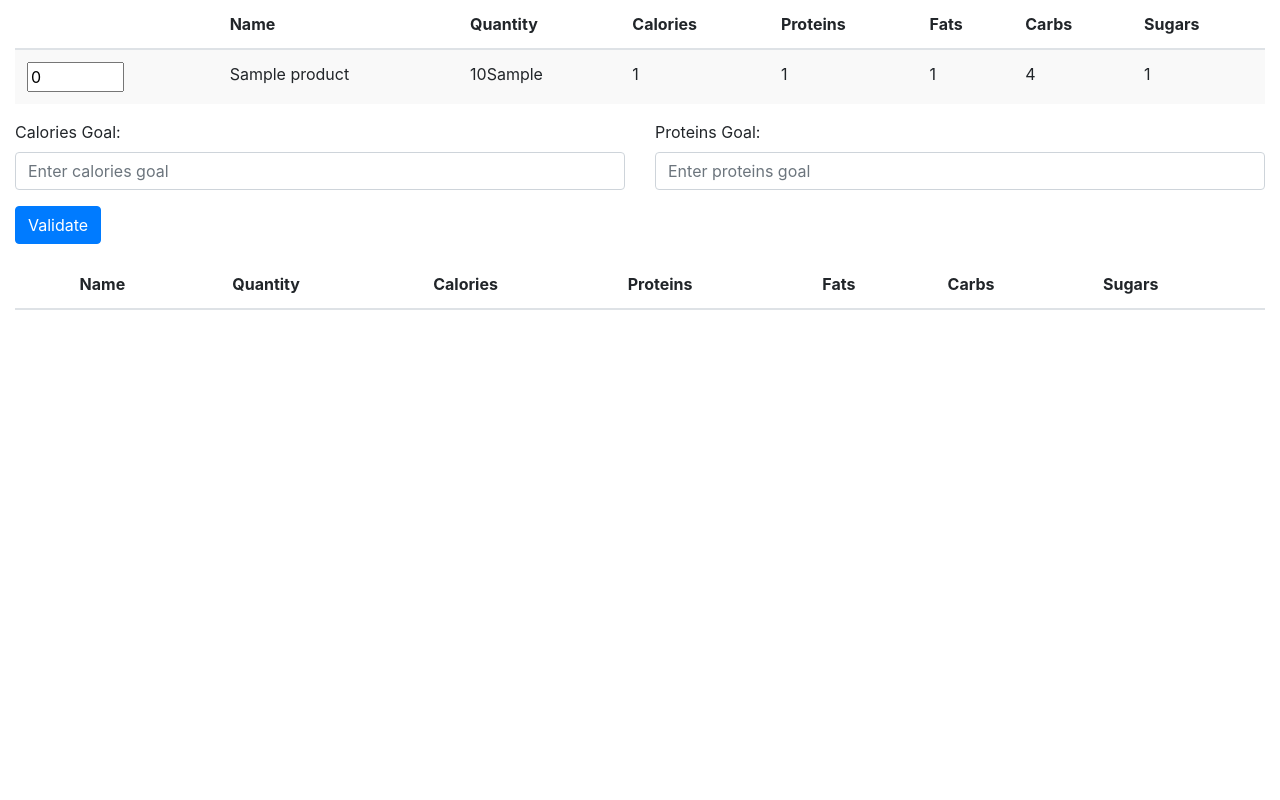
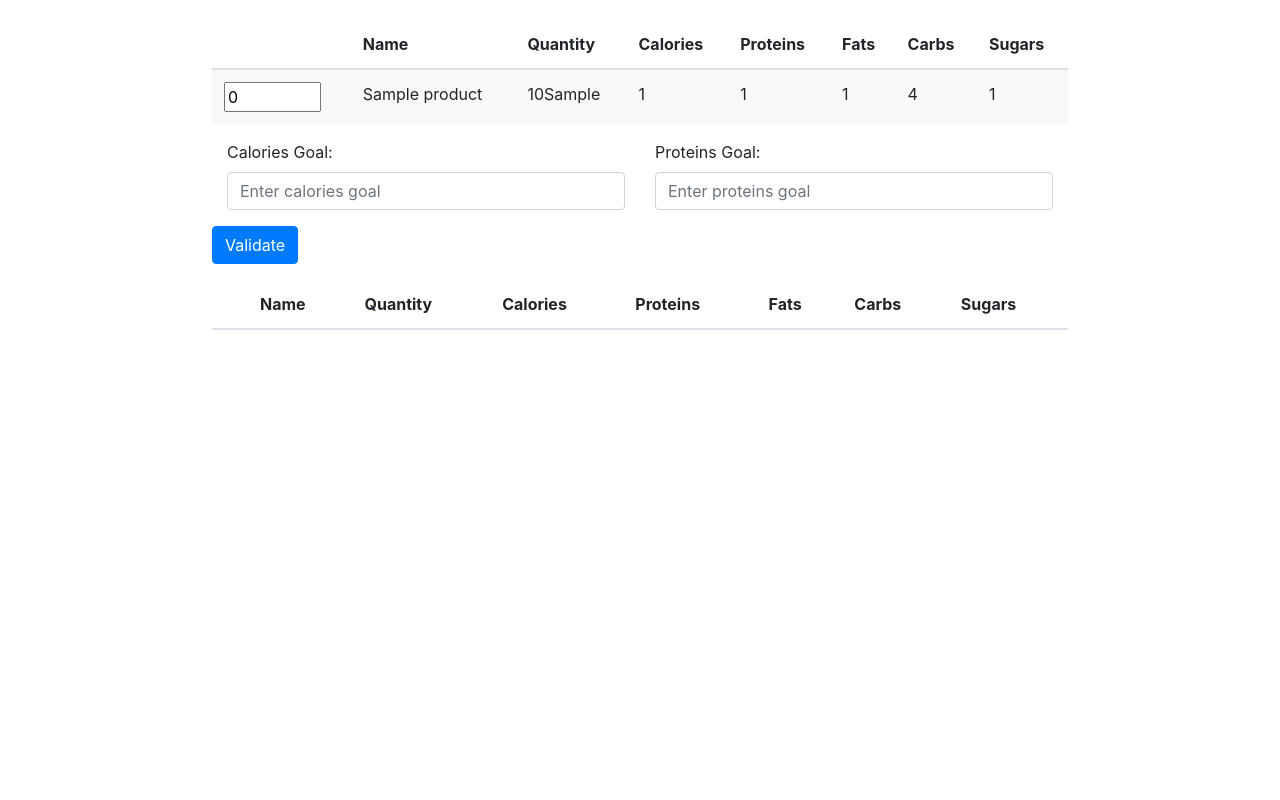
Before and after one commit to LoicRcp/DietApp, a Flask app: page / in a window 1280 px wide. Run offline with Flask 3, Linux system fonts and the light colour scheme; tables that the repository leaves empty hold one stand-in row (values such as "Sample post"); lists and menus that the app fills with data are empty; some libraries are stand-ins or nearby versions.

Commit message:
Fixed display issue

```diff
--- a/templates/index.html
+++ b/templates/index.html
@@ -10,16 +10,24 @@
   <style>
     /* Center the table */
     .container {
-      display: flex;
-      justify-content: center;
-      align-items: center;
-      height: 100vh;
+      max-width: 70%; /* Adjust the maximum width as a percentage of the viewport width */
+      margin: 0 auto; /* Center the container horizontally */
+      padding: 20px; /* Add some padding for spacing */
+      box-sizing: border-box; /* Include padding in the width calculation */
     }
 
+    /*
     @media (min-width: 768px){
     .container, .container-md, .container-sm {
         max-width: 100%;
     }
+    */
+
+    .row {
+      margin-right: 0;
+        margin-left: 0;
+    }
+
 
     /* Make the table width responsive */
     .table-responsive {
```
